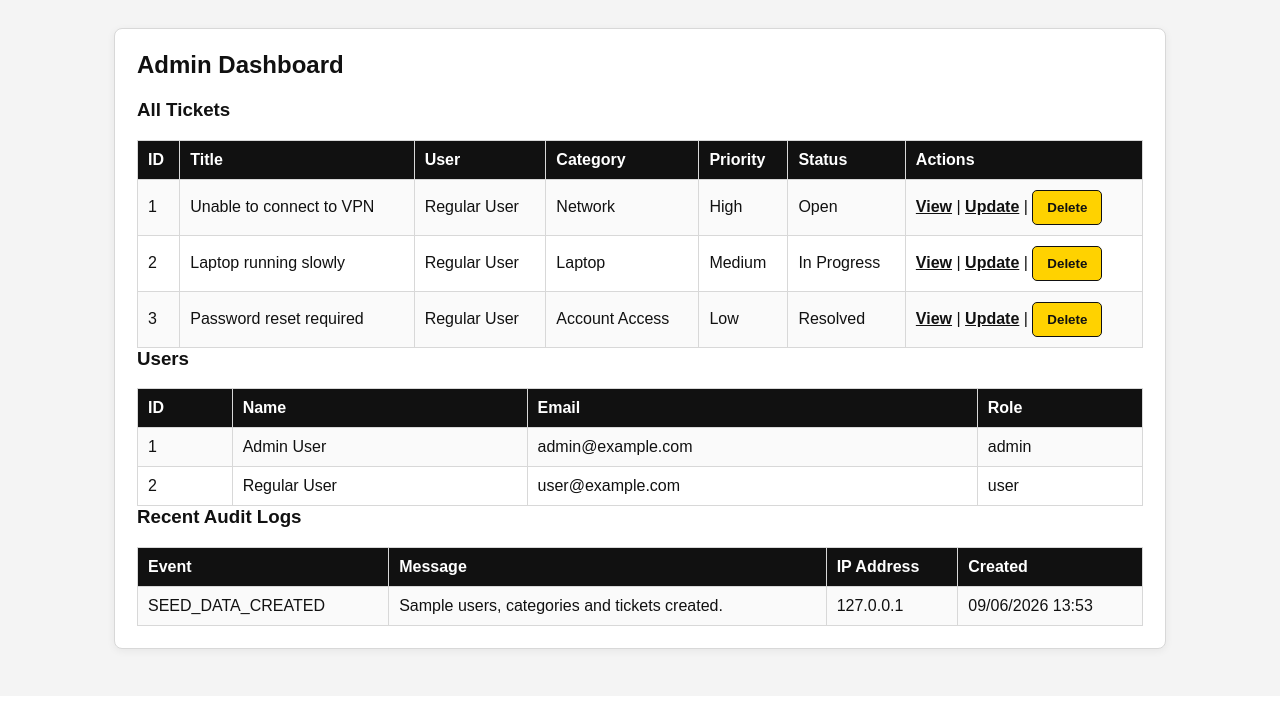
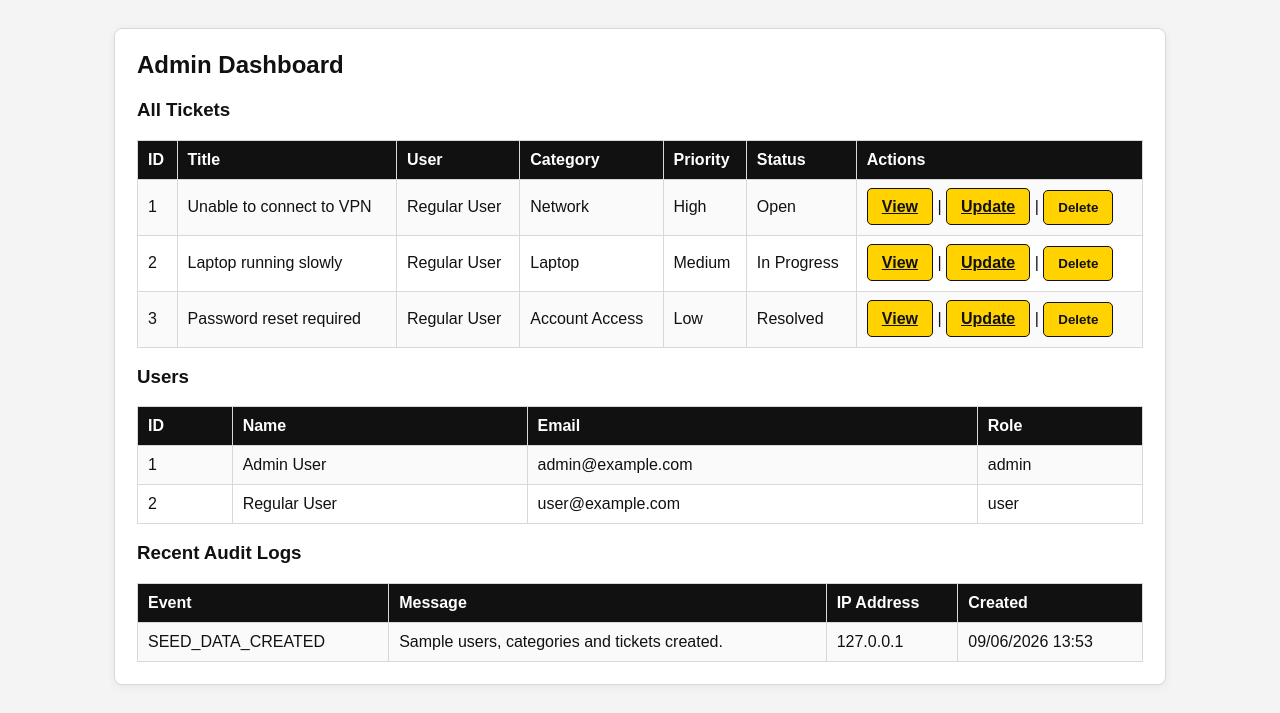
Before and after one commit to LeoProject939/aa-it-support-desk, a Flask app: page /admin/ in a window 1280 px wide. Shown: the part 104-817 px from the top of the page. Before the commit the page ends 760 px from the top, so only its background shows below. Run offline with Flask 3, Linux system fonts and the light colour scheme; a user stored in the database is signed in.

Commit message:
Minor changes to buttons and spacing between elements

```diff
--- a/app/templates/admin/dashboard.html
+++ b/app/templates/admin/dashboard.html
@@ -26,9 +26,9 @@
             <td>{{ ticket.priority }}</td>
             <td>{{ ticket.status }}</td>
             <td>
-                <a href="{{ url_for('tickets.view_ticket', ticket_id=ticket.id) }}">View</a>
+                <a class="button" href="{{ url_for('tickets.view_ticket', ticket_id=ticket.id) }}">View</a>
                 |
-                <a href="{{ url_for('admin.update_ticket', ticket_id=ticket.id) }}">Update</a>
+                <a class="button" href="{{ url_for('admin.update_ticket', ticket_id=ticket.id) }}">Update</a>
                 |
                 <form method="post"
                       action="{{ url_for('admin.delete_ticket', ticket_id=ticket.id) }}"
@@ -43,6 +43,8 @@
 {% else %}
     <p>No tickets found.</p>
 {% endif %}
+
+<br>
 
 <h3>Users</h3>
 
@@ -63,6 +65,8 @@
     </tr>
     {% endfor %}
 </table>
+
+<br>
 
 <h3>Recent Audit Logs</h3>
 
```
